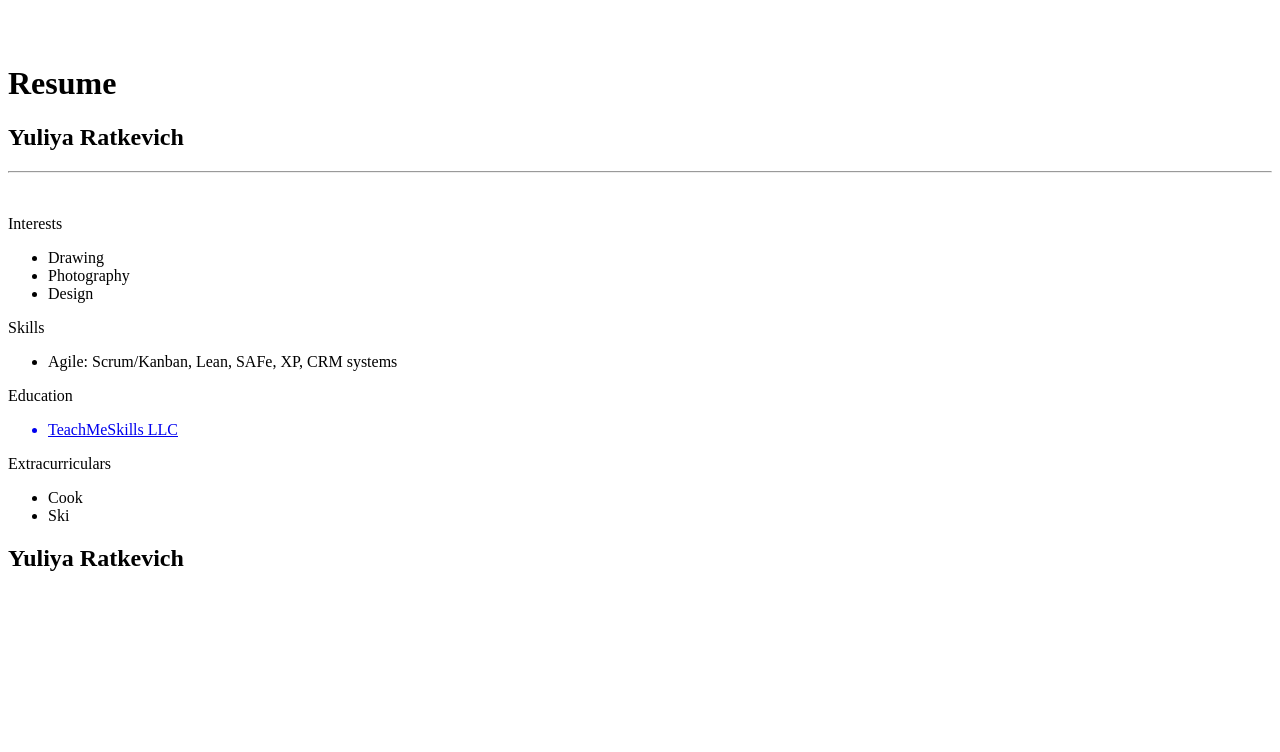
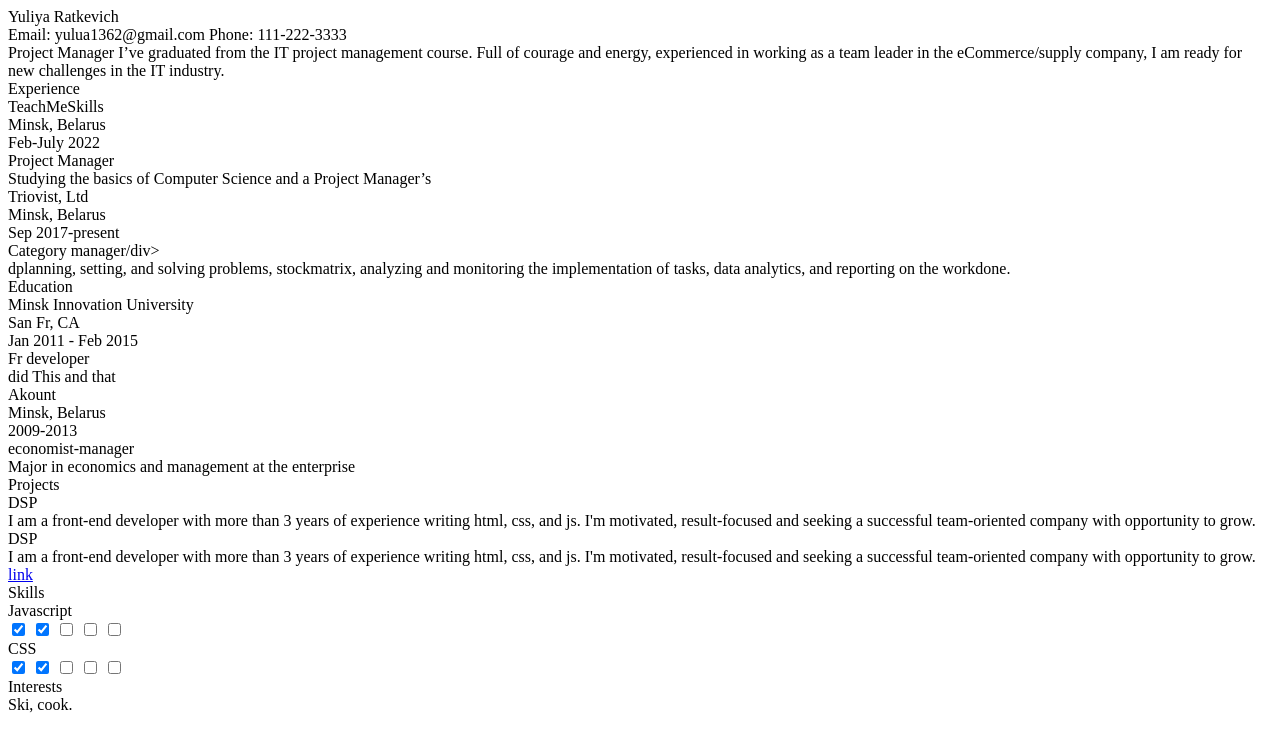
Before and after one commit to YuluaRatkevich/rsschool-cv, a plain HTML site: page index.html in a window 1280 px wide. Drawn offline with Linux system fonts and the light colour scheme.

Commit message:
fix: Failed HTML requirements 3

```diff
--- a/index.html
+++ b/index.html
@@ -1,33 +1,157 @@
-<div id="header"></div>
-<div class="left"></div>
-<div class="stuff">
-  <br><br>
-  <h1>Resume</h1>
-  <h2>Yuliya Ratkevich</h2>
-  <hr />
-  <br>
-  <p class="head">Interests</p>
-  <ul>
-    <li>Drawing</li>
-    <li>Photography</li>
-    <li>Design</li>
-  </ul>
-  <p class="head">Skills</p>
-  <ul>
-    <li>Agile: Scrum/Kanban, Lean, SAFe, XP, CRM systems</li>
-  </ul>
-  <p class="head">Education</p>
-  <ul>
-    <a href="http://www.teachmeskills.by">
-      <li>TeachMeSkills LLC</li>
-    </a>
-  </ul>
-  <p class="head">Extracurriculars</p>
-  <ul>
-    <li>Cook</li>
-    <li>Ski</li>
-  </ul>
+<link href='https://fonts.googleapis.com/css?family=Lato:400,300,700' rel='stylesheet' type='text/css'>
+
+<div class="container">
+  <div class="header">
+    <div class="full-name">
+      <span class="first-name">Yuliya</span>
+      <span class="last-name">Ratkevich</span>
+    </div>
+    <div class="contact-info">
+      <span class="email">Email: </span>
+      <span class="email-val">yulua1362@gmail.com</span>
+      <span class="separator"></span>
+      <span class="phone">Phone: </span>
+      <span class="phone-val">111-222-3333</span>
+    </div>
+
+    <div class="about">
+      <span class="position">Project Manager</span>
+      <span class="desc">
+        I’ve graduated from the IT project management course. Full of courage and energy, experienced in working as a team leader in the eCommerce/supply company, I am ready for new challenges in the IT industry.
+      </span>
+    </div>
+  </div>
+   <div class="details">
+    <div class="section">
+      <div class="section__title">Experience</div>
+      <div class="section__list">
+        <div class="section__list-item">
+          <div class="left">
+            <div class="name">TeachMeSkills</div>
+            <div class="addr">Minsk, Belarus</div>
+            <div class="duration">Feb-July 2022</div>
+          </div>
+          <div class="right">
+            <div class="name">Project Manager</div>
+            <div class="desc">Studying the basics of Computer Science and a Project Manager’s</div>
+          </div>
+        </div>
+                <div class="section__list-item">
+          <div class="left">
+            <div class="name">Triovist, Ltd</div>
+            <div class="addr">Minsk, Belarus</div>
+            <div class="duration">Sep 2017-present</div>
+          </div>
+          <div class="right">
+            <div class="name">Category manager/div>
+            <div class="desc">dplanning, setting, and solving problems, stockmatrix, analyzing and monitoring the implementation of tasks, data analytics, and reporting on the workdone.</div>
+          </div>
+        </div>
+
+      </div>
+    </div>
+    <div class="section">
+      <div class="section__title">Education</div>
+      <div class="section__list">
+        <div class="section__list-item">
+          <div class="left">
+            <div class="name">Minsk Innovation University</div>
+            <div class="addr">San Fr, CA</div>
+            <div class="duration">Jan 2011 - Feb 2015</div>
+          </div>
+          <div class="right">
+            <div class="name">Fr developer</div>
+            <div class="desc">did This and that</div>
+          </div>
+        </div>
+        <div class="section__list-item">
+          <div class="left">
+            <div class="name">Akount</div>
+            <div class="addr">Minsk, Belarus</div>
+            <div class="duration">2009-2013</div>
+          </div>
+          <div class="right">
+            <div class="name">economist-manager</div>
+            <div class="desc">Major in economics and management at the enterprise </div>
+          </div>
+        </div>
+
+      </div>
+
+  </div>
+     <div class="section">
+      <div class="section__title">Projects</div>
+       <div class="section__list">
+         <div class="section__list-item">
+           <div class="name">DSP</div>
+           <div class="text">I am a front-end developer with more than 3 years of experience writing html, css, and js. I'm motivated, result-focused and seeking a successful team-oriented company with opportunity to grow.</div>
+         </div>
+
+         <div class="section__list-item">
+                    <div class="name">DSP</div>
+           <div class="text">I am a front-end developer with more than 3 years of experience writing html, css, and js. I'm motivated, result-focused and seeking a successful team-oriented company with opportunity to grow. <a href="/login">link</a>
+           </div>
+         </div>
+       </div>
+    </div>
+     <div class="section">
+       <div class="section__title">Skills</div>
+       <div class="skills">
+         <div class="skills__item">
+           <div class="left"><div class="name">
+             Javascript
+             </div></div>
+           <div class="right">
+                          <input  id="ck1" type="checkbox" checked/>
+
+             <label for="ck1"></label>
+                          <input id="ck2" type="checkbox" checked/>
+
+              <label for="ck2"></label>
+                         <input id="ck3" type="checkbox" />
+
+              <label for="ck3"></label>
+                           <input id="ck4" type="checkbox" />
+            <label for="ck4"></label>
+                          <input id="ck5" type="checkbox" />
+              <label for="ck5"></label>
+
+           </div>
+         </div>
+
+       </div>
+       <div class="skills__item">
+           <div class="left"><div class="name">
+             CSS</div></div>
+           <div class="right">
+                          <input  id="ck1" type="checkbox" checked/>
+
+             <label for="ck1"></label>
+                          <input id="ck2" type="checkbox" checked/>
+
+              <label for="ck2"></label>
+                         <input id="ck3" type="checkbox" />
+
+              <label for="ck3"></label>
+                           <input id="ck4" type="checkbox" />
+            <label for="ck4"></label>
+                          <input id="ck5" type="checkbox" />
+              <label for="ck5"></label>
+
+           </div>
+         </div>
+
+       </div>
+     <div class="section">
+     <div class="section__title">
+       Interests
+       </div>
+       <div class="section__list">
+         <div class="section__list-item">
+                  Ski, cook.
+          </div>
+       </div>
+     </div>
+     </div>
+  </div>
 </div>
-<div class="right"></div>
-<div id="footer">
-  <h2 id="name">Yuliya Ratkevich</h2></div>
```
